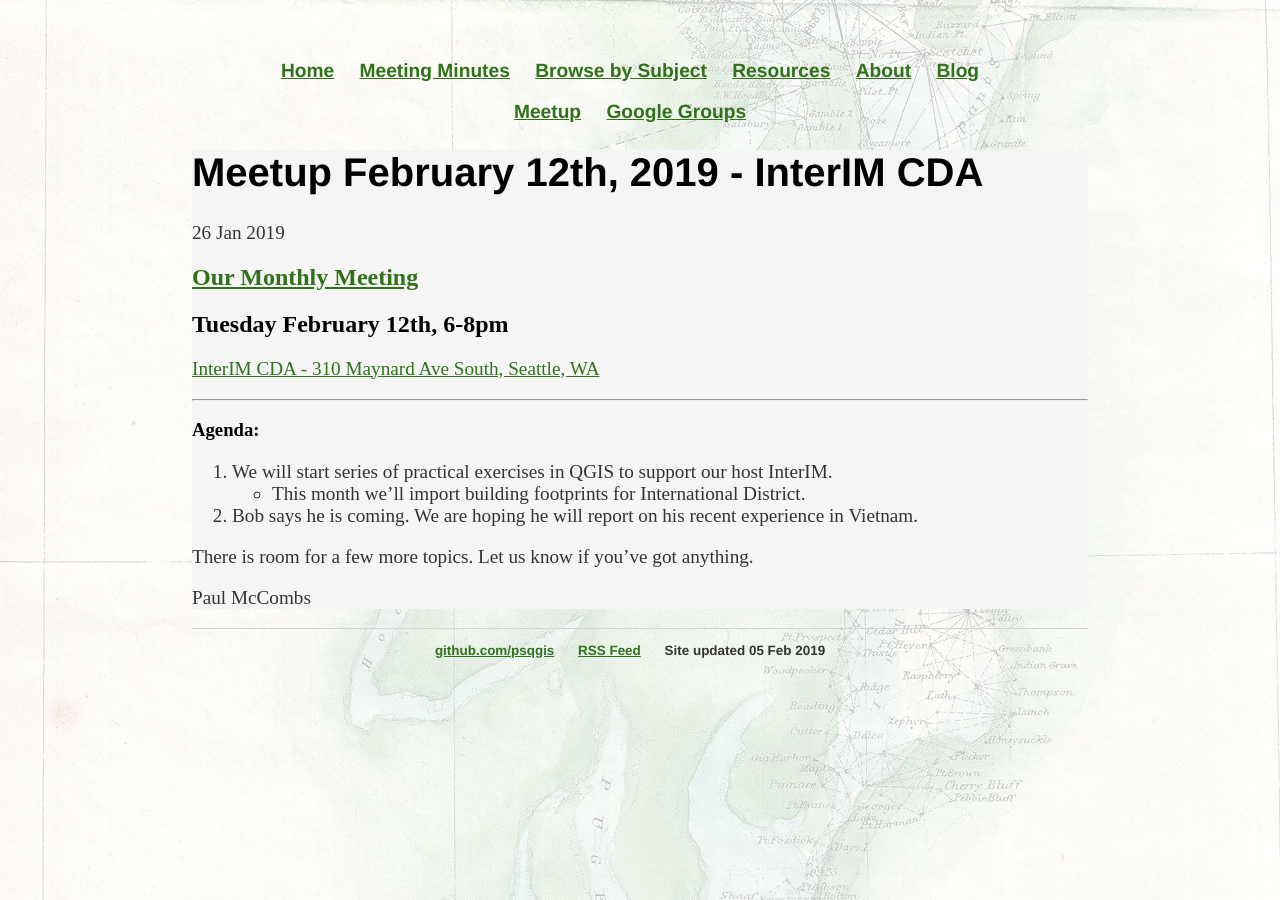
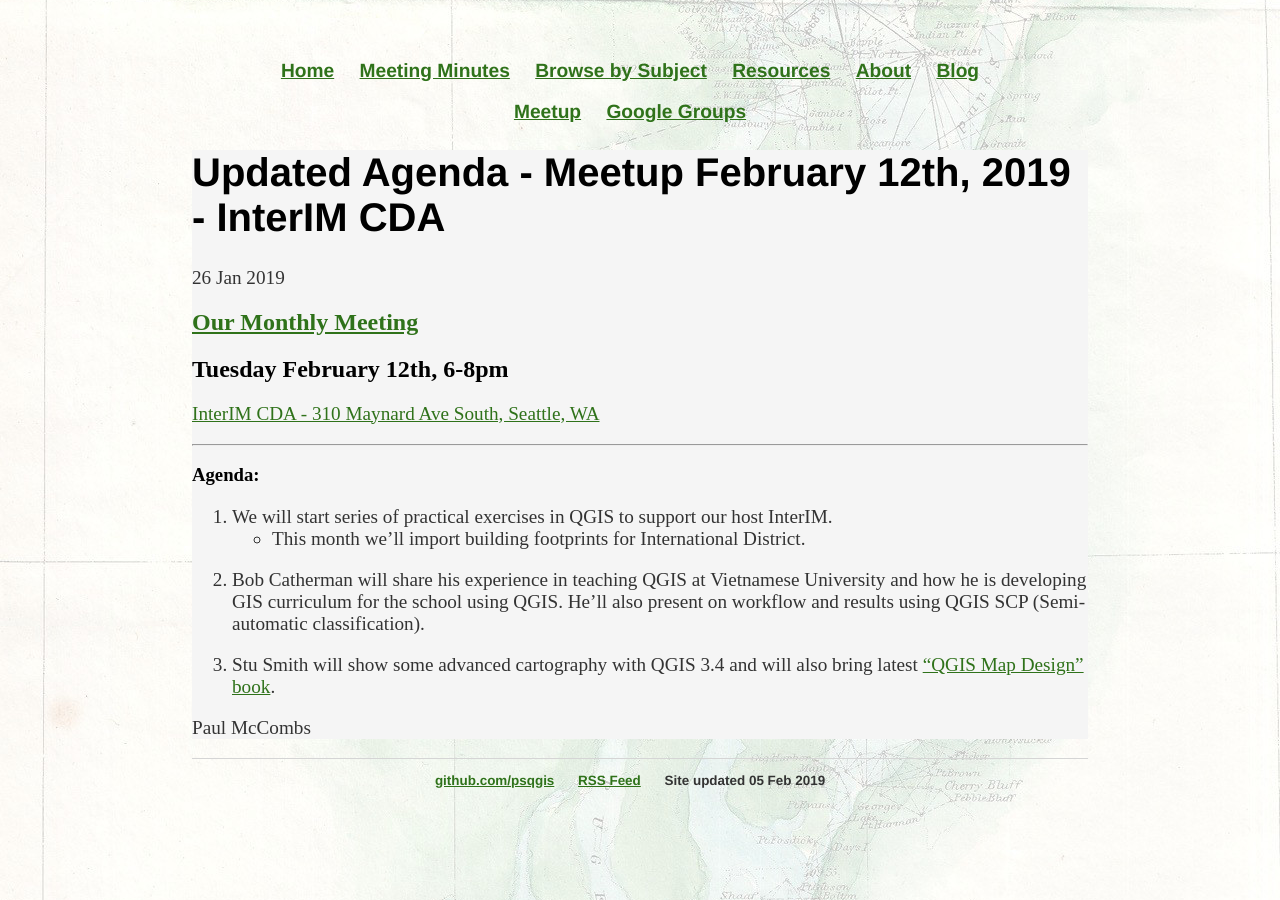
Before and after one commit to psqgis/psqgis.github.io, a Jekyll site: the page built from _posts/2019-01-26-Meetup-February-12.md, in a window 1280 px wide. Built offline with Jekyll 4.4.1, drawn with Linux system fonts in a browser that asks for light colours.

Commit message:
Updated Agenda for Feb '19 Meetup

```diff
--- a/_posts/2019-01-26-Meetup-February-12.md
+++ b/_posts/2019-01-26-Meetup-February-12.md
@@ -1,6 +1,6 @@
 ---
 layout: post
-title: "Meetup February 12th, 2019 - InterIM CDA"
+title: "Updated Agenda - Meetup February 12th, 2019 - InterIM CDA"
 date: 2019-01-26
 schedule: 2019-02-12T18:00:00.0-8
 ---
@@ -15,8 +15,8 @@ schedule: 2019-02-12T18:00:00.0-8
 
 1. We will start series of practical exercises in QGIS to support our host InterIM.
    * This month we'll import building footprints for International District.
-2. Bob says he is coming. We are hoping he will report on his recent experience in Vietnam.
+2. Bob Catherman will share his experience in teaching QGIS at Vietnamese University and how he is developing GIS curriculum for the school using QGIS. He'll also present on workflow and results using QGIS SCP (Semi-automatic classification).
 
-There is room for a few more topics. Let us know if you've got anything.
+3. Stu Smith will show some advanced cartography with QGIS 3.4 and will also bring latest ["QGIS Map Design" book](https://www.amazon.com/dp/0998547743/).
 
 Paul McCombs
```
